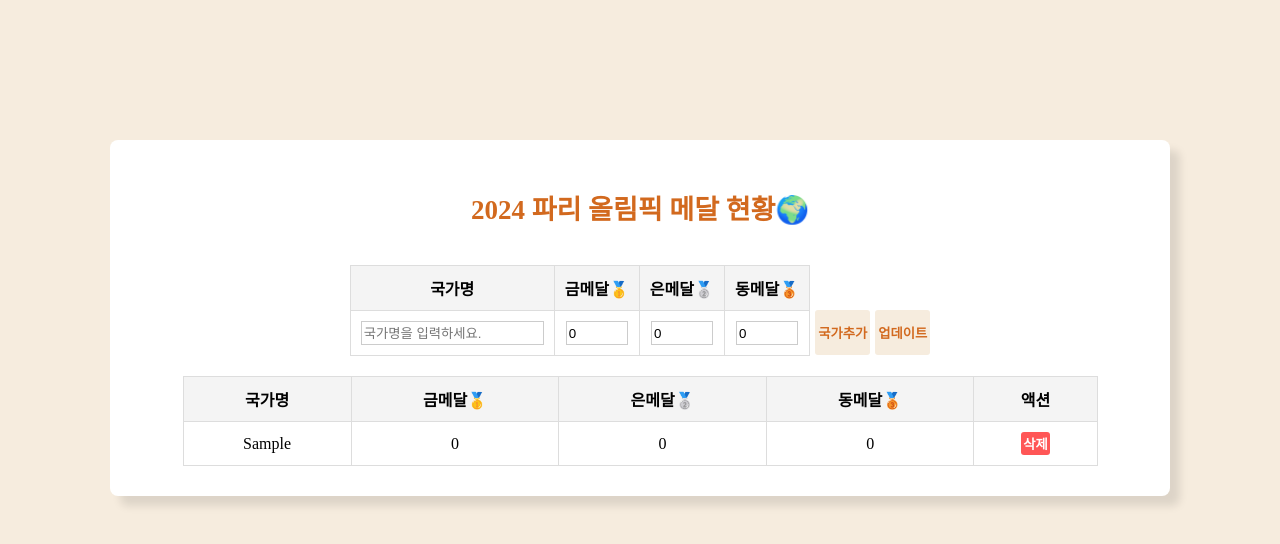
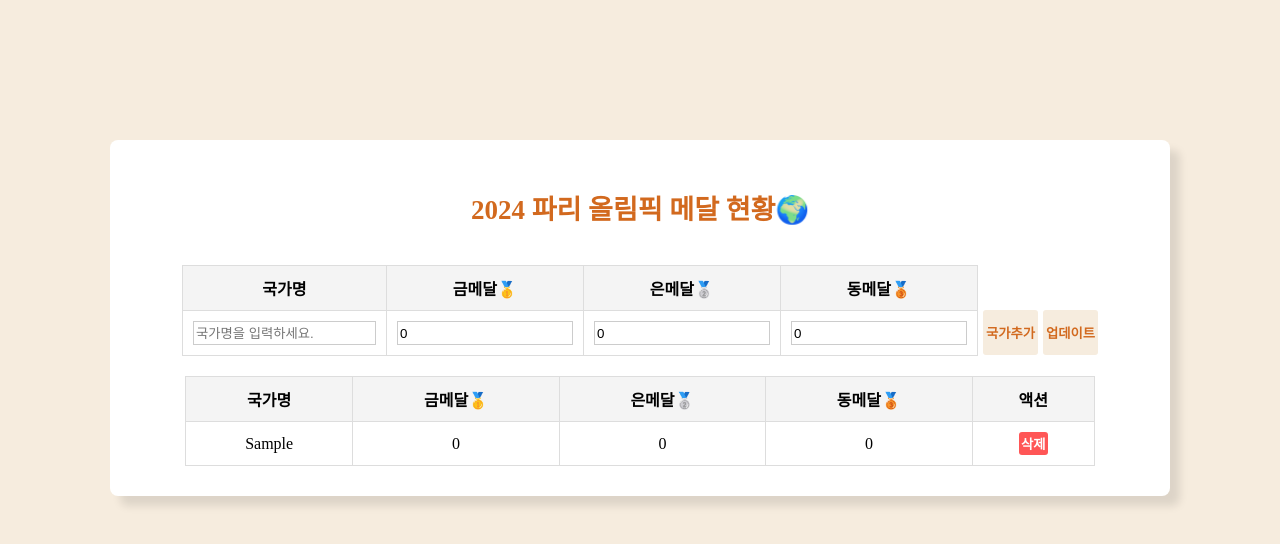
Before and after one commit to jjjangsh/react-olympic-medal-tracker, a React (Vite) app: page / in a window 1280 px wide. Both pictures are taken after typing "Sample" into the empty fields and a click on the button "국가추가". Shown: the top 544 px of the page. Built offline with nearby package versions, Linux system fonts and the light colour scheme.

Commit message:
input css 수정

```diff
--- a/src/App.css
+++ b/src/App.css
@@ -52,11 +52,14 @@ table {
   margin-top: 20px;
 }
 
-table, th, td {
+table,
+th,
+td {
   border: 1px solid #ddd;
 }
 
-th, td {
+th,
+td {
   padding: 10px;
   text-align: center;
 }
@@ -80,9 +83,13 @@ tbody tr:hover {
 }
 
 .resultTable {
-  width: 91.5%;
+  width: 91%;
 }
 
 .resultBox {
   display: contents;
 }
+
+.formInput {
+  width: 170px;
+}
--- a/src/components/MedalForm.jsx
+++ b/src/components/MedalForm.jsx
@@ -110,6 +110,7 @@ const MedalForm = ({ countries, setCountries }) => {
             </td>
             <td>
               <input
+                className="formInput"
                 min={0}
                 max={100}
                 type="number"
@@ -120,6 +121,7 @@ const MedalForm = ({ countries, setCountries }) => {
             </td>
             <td>
               <input
+                className="formInput"
                 min={0}
                 max={100}
                 type="number"
@@ -130,6 +132,7 @@ const MedalForm = ({ countries, setCountries }) => {
             </td>
             <td>
               <input
+                className="formInput"
                 min={0}
                 max={100}
                 type="number"
```
Also changed, not shown: 1 other file (tests, documents, lock files or other folders).
